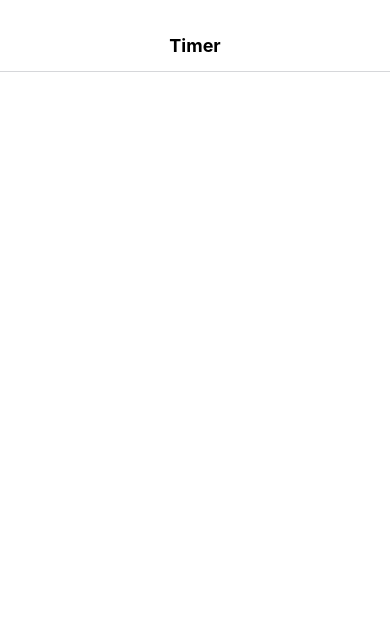
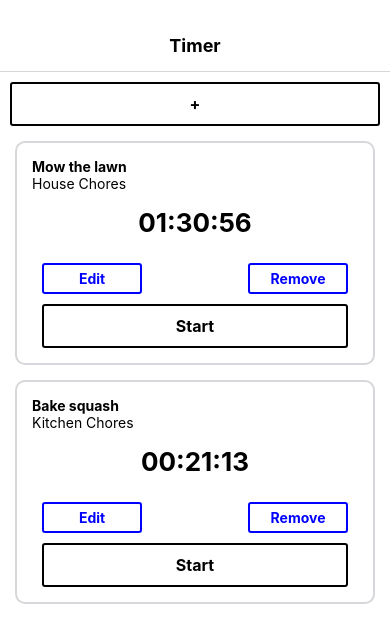
Before and after one commit to hking1122/React-Native-Practice, a React Native app in the folder practice/: screen / in a window 390 px wide. Shown: the top 642 px of the page. Built offline with nearby package versions, Linux system fonts and the light colour scheme.

Commit message:
11/25 updated

```diff
--- a/practice/package.json
+++ b/practice/package.json
@@ -13,7 +13,8 @@
     "flow": "^0.2.3",
     "prop-types": "^15.6.2",
     "react": "16.5.0",
-    "react-native": "https://github.com/expo/react-native/archive/sdk-31.0.0.tar.gz"
+    "react-native": "https://github.com/expo/react-native/archive/sdk-31.0.0.tar.gz",
+    "uuid": "^3.3.2"
   },
   "devDependencies": {
     "babel-preset-expo": "^5.0.0"
--- a/practice/timer/Main.js
+++ b/practice/timer/Main.js
@@ -6,17 +6,55 @@ import {
     ScrollView,
 } from 'react-native';
 
+import TimerButton from './components/TimerButton';
+import TimerForm from './components/TimerForm';
+import ToggeableForm from './components/ToggeableTimerForm';
+import Timer from './components/Timer';
+
+import uuidv4 from 'uuid/v4';
+import EditableTimer from './components/EditableTimer';
+
 export default class Main extends React.Component{
+    state = {
+        timers: [
+            {
+                title: 'Mow the lawn',
+                project: 'House Chores',
+                id: uuidv4(),
+                elapsed: 5456099,
+                isRunning: true,
+            },
+            {
+                title: 'Bake squash',
+                project: 'Kitchen Chores',
+                id: uuidv4(),
+                elapsed: 1273998,
+                isRunning: false,
+            },
+        ],
+    };
+
     render(){
+        const {timers} = this.state;
+
         return(
             <View style = {styles.container}>
                 <View style={styles.titleContainer}>
                     <Text style={styles.titleText}>Timer</Text>
                 </View>
-
-{/*                 <ScrollView>
-
-                </ScrollView> */}
+                <ToggeableForm />
+                <ScrollView>
+                    {timers.map(({title,project,id,elapsed}) => (
+                        <EditableTimer
+                            key = {id}
+                            id = {id}
+                            title = {title}
+                            project = {project}
+                            elapsed = {elapsed}
+                            //isRunning = {isRunning}
+                        />
+                    ))}
+                </ScrollView>
             </View>
         );
     }
--- /dev/null
+++ b/practice/timer/components/EditableTimer.js
@@ -0,0 +1,35 @@
+import React from 'react';
+import TimerForm from './TimerForm';
+import Timer from './Timer';
+
+export default class EditableTimer extends React.Component {
+
+    state = {
+        editFormOpen:false,
+    };
+
+    render(){
+        const {id,title,project,elapsed} = this.props;
+        const {editFormOpen} = this.state;
+
+        if (editFormOpen) {
+            return(
+                <TimerForm
+                    id = {id}
+                    title = {title}
+                    project = {project}
+                />
+            )
+        }
+
+        return(
+            <Timer
+                id = {id}
+                title = {title}
+                project = {project}
+                elapsed = {elapsed}
+                //isRunning = {isRunning}
+            />
+        )
+    }
+}
--- /dev/null
+++ b/practice/timer/components/Timer.js
@@ -0,0 +1,49 @@
+import React from 'react';
+import { StyleSheet, View, Text } from 'react-native';
+
+import { millisecondsToHuman } from '../utils/TimerUtils';
+import TimerButton from './TimerButton';
+
+export default function Timer({title,project,elapsed}) {
+    const elapsedString = millisecondsToHuman(elapsed);
+
+    return(
+        <View style={styles.timerContainer}>
+            <Text style={styles.title}>{title}</Text>
+            <Text>{project}</Text>
+            <Text style={styles.elapsedTime}>{elapsedString}</Text>
+            <View style={styles.buttonGroup}>
+                <TimerButton color='blue' small title="Edit" />
+                <TimerButton color='blue' small title='Remove' />
+            </View>
+            <TimerButton colo='#21BA45' title="Start" />
+        </View>
+    )
+
+}
+
+const styles = StyleSheet.create({
+    timerContainer: {
+        backgroundColor: 'white',
+        borderColor: '#d6d7da',
+        borderWidth: 2,
+        borderRadius: 10,
+        padding: 15,
+        margin: 15,
+        marginBottom: 0,
+    },
+    title: {
+        fontSize: 14,
+        fontWeight: 'bold',
+    },
+    elapsedTime: {
+        fontSize: 26,
+        fontWeight: 'bold',
+        textAlign: 'center',
+        paddingVertical: 15,
+        },
+    buttonGroup: {
+        flexDirection: 'row',
+        justifyContent: 'space-between',
+        },
+});
--- /dev/null
+++ b/practice/timer/components/TimerButton.js
@@ -0,0 +1,47 @@
+import React from 'react';
+import { StyleSheet,
+         Text,
+         TouchableOpacity,
+} from 'react-native';
+
+export default function TimerButton ({title,small,color,onPress}) {
+    //const {title} = this.props;
+
+    return(
+        <TouchableOpacity
+            style = {[styles.button,{borderColor:color}]}
+            onPress = {onPress}
+        >
+            <Text
+                style = {[styles.buttonText,
+                          small ? styles.small : styles.large,
+                        ,{color:color}]}
+            >
+                {title}
+            </Text>
+        </TouchableOpacity>
+    )
+}
+
+const styles = StyleSheet.create({
+    button:{
+        borderWidth:2,
+        borderRadius:3,
+        marginTop:10,
+        minWidth:100,
+        //paddingHorizontal:10,
+        marginHorizontal:10,
+    },
+    small:{
+        fontSize:14,
+        padding:5,
+    },
+    large:{
+        fontSize:16,
+        padding:10,
+    },
+    buttonText:{
+        textAlign:'center',
+        fontWeight:'bold',
+    }
+})
--- /dev/null
+++ b/practice/timer/components/TimerForm.js
@@ -0,0 +1,127 @@
+import React from 'react';
+import { StyleSheet, View, Text, TextInput } from 'react-native';
+
+import TimerButton from './TimerButton';
+
+export default class TimerForm extends React.Component {
+    //const caption = id ? 'Create' : 'Update';
+    constructor(props){
+        super(props);
+        const {id,title,project} = this.props;
+
+        this.state ={
+            title: id ? title : '',
+            project: id ? project : '',
+        };
+    }
+
+    handleTitleChange = (text) => {
+        this.setState({
+            title: text
+        });
+    };
+
+    handleProjectChange = (text) => {
+        this.setState({
+            project:text
+        });
+    };
+
+    handleSubmit = () => {
+        const { onFormSubmit, id } = this.props;
+        const { title, project } = this.state;
+
+        onFormSubmit({
+            id,
+            title,
+            project
+        });
+    };
+
+    render(){
+        const {id,onFormClose} = this.props;
+        const {title,project} = this.state;
+        const caption = id ? 'Update' : 'Create';
+
+        return(
+            <View style={styles.formContainer}>
+
+                <View style={styles.attributeContainer}>
+                    <Text style={styles.textBoxTitle}>Title</Text>
+
+                    <View style={styles.textBox}>
+                        <TextInput
+                            style = {styles.textInput}
+                            underlineColorAndroid = "transparent"
+                            Value = {title}
+                            onChangeText={this.handleTitleChange}
+                        />
+                    </View>
+                </View>
+
+                <View style={styles.attributeContainer}>
+                    <Text style={styles.textBoxTitle}>Project</Text>
+
+                    <View style={styles.textBox}>
+                        <TextInput
+                            style = {styles.textInput}
+                            underlineColorAndroid = "transparent"
+                            Value = {project}
+                            onChangeText={this.handleProjectChange}
+                        />
+                    </View>
+                </View>
+
+                <View style={styles.buttonGroup}>
+                    <TimerButton
+                        small
+                        color = '#21BA45'
+                        title = {caption}
+                        onPress = {this.handleSubmit}
+                    />
+                    <TimerButton
+                        small
+                        color = '#DB2828'
+                        title = "Cancel"
+                        onPress = {onFormClose}
+                    />
+                </View>
+            </View>
+        )
+    }
+}
+
+const styles = StyleSheet.create({
+    formContainer:{
+        backgroundColor:'#fff',
+        borderColor:'#D6D7DA',
+        borderWidth:2,
+        borderRadius:10,
+        margin:15,
+        padding:15,
+        marginBottom:0,
+    },
+    attributeContainer:{
+        marginVertical:8,
+    },
+    textBoxTitle: {
+        fontSize: 14,
+        fontWeight: 'bold',
+        marginBottom: 5,
+    },
+    textBox:{
+        borderColor:'#D6D7DA',
+        borderRadius:2,
+        borderWidth:1,
+        marginBottom:5,
+    },
+    textInput:{
+        height: 30,
+        padding: 5,
+        fontSize: 12,
+    },
+    buttonGroup:{
+        flexDirection:'row',
+        justifyContent:'space-between',
+    }
+})
--- /dev/null
+++ b/practice/timer/components/ToggeableTimerForm.js
@@ -0,0 +1,49 @@
+import React from 'react';
+import {StyleSheet, View, Text} from 'react-native';
+
+import TimerButton from './TimerButton';
+import TimerForm from './TimerForm';
+
+export default class ToggleableTimerForm extends React.Component {
+    state = {
+        isOpen:false,
+    };
+
+    handleFormOpen = () => {
+        this.setState(
+            {isOpen:true}
+        );
+    };
+
+    handleFormClose = () =>{
+        this.setState(
+            {isOpen:false}
+        );
+    };
+
+    handleFormSubmit = () =>{
+        const { onFormSubmit } = this.props;
+        onFormSubmit(timer);
+        this.setState({
+            isOpen:false
+        });
+    };
+
+    render(){
+        const {isOpen} = this.state;
+        return(
+            <View>
+                {isOpen ? (
+                    <TimerForm
+                     onFormClose = {this.handleFormClose}
+                     onFormSubmit = {this.handleFormSubmit}
+                    />) : (
+                    <TimerButton
+                     title="+"
+                     color='#000'
+                     onPress={this.handleFormOpen}
+                     />)}
+            </View>
+        );
+    }
+}
--- /dev/null
+++ b/practice/timer/utils/TimerUtils.js
@@ -0,0 +1,35 @@
+import uuidv4 from 'uuid/v4';
+
+export const millisecondsToHuman = ms => {
+  const seconds = Math.floor((ms / 1000) % 60);
+  const minutes = Math.floor((ms / 1000 / 60) % 60);
+  const hours = Math.floor(ms / 1000 / 60 / 60);
+
+  const humanized = [
+    pad(hours.toString(), 2),
+    pad(minutes.toString(), 2),
+    pad(seconds.toString(), 2),
+  ].join(':');
+
+  return humanized;
+};
+
+const pad = (numberString, size) => {
+  let padded = numberString;
+  while (padded.length < size) {
+    padded = `0${padded}`;
+  }
+  return padded;
+};
+
+export const newTimer = (attrs = {}) => {
+  const timer = {
+    title: attrs.title || 'Timer',
+    project: attrs.project || 'Project',
+    id: uuidv4(),
+    elapsed: 0,
+    isRunning: false,
+  };
+
+  return timer;
+};
```
Also changed, not shown: practice/timer/components/ToggeableButton.js (deleted), 1 other file (tests, documents, lock files or other folders).
